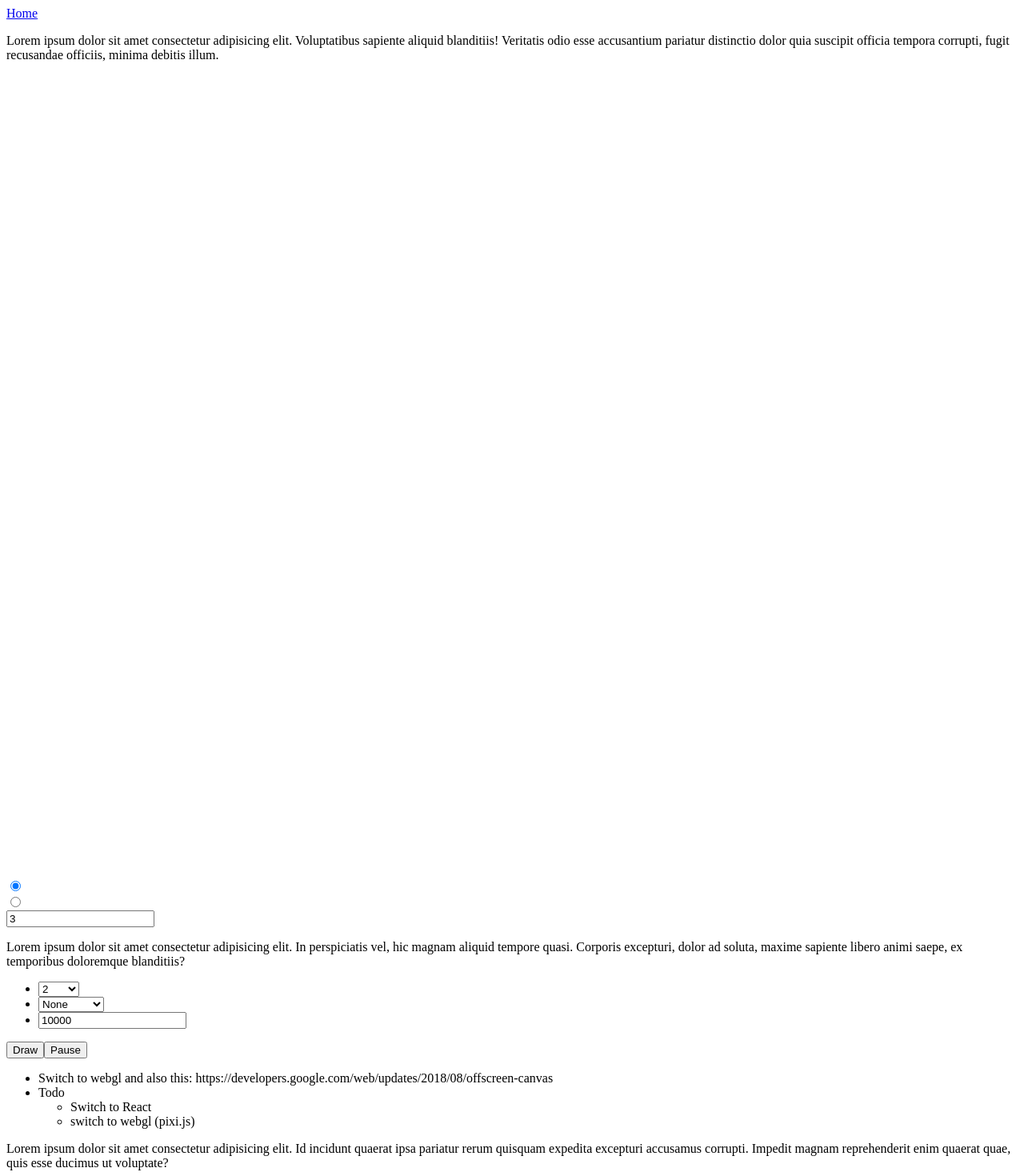
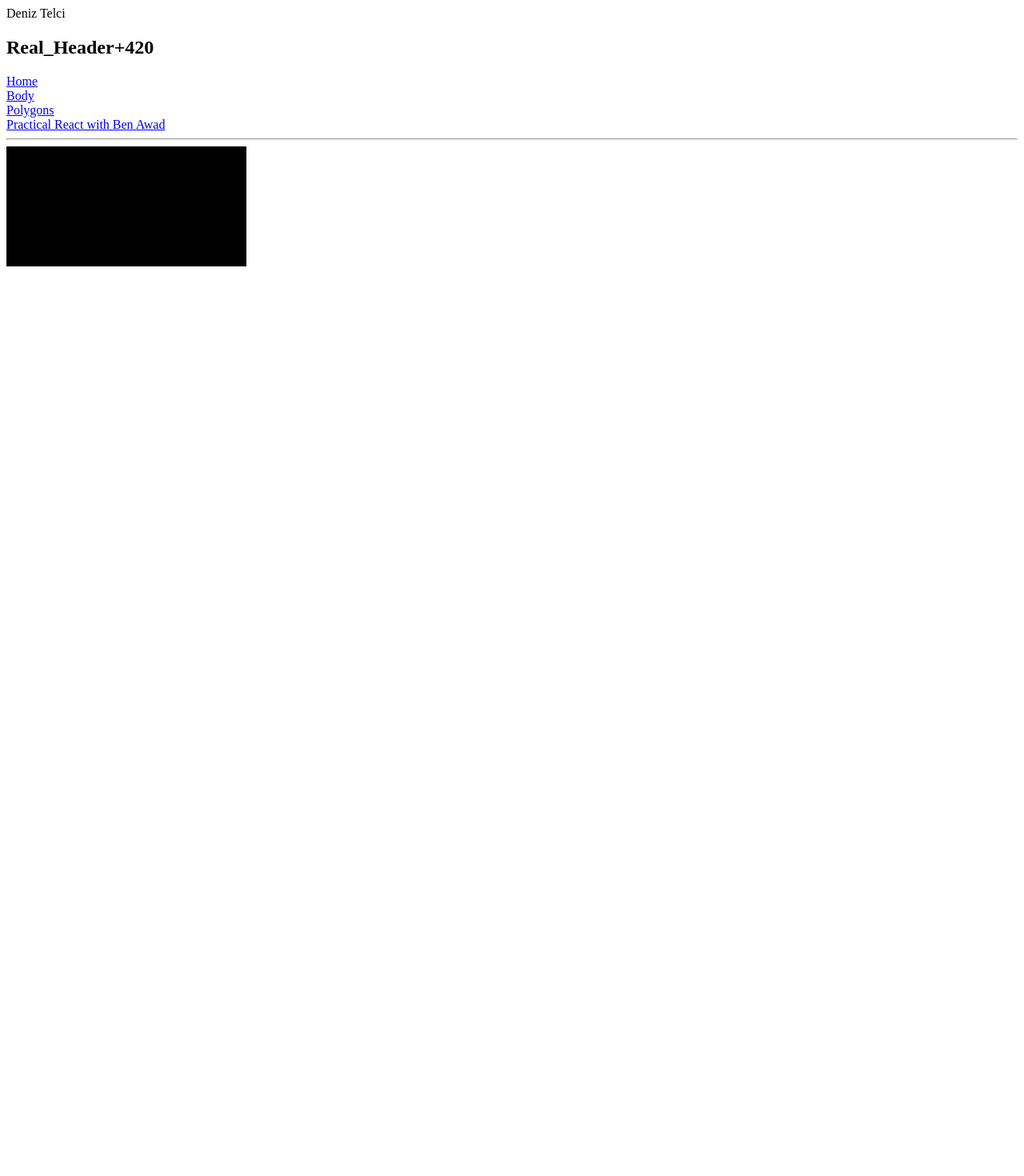
Before and after one commit to denizat/deniz.telci.org, a React app: page /polygons in a window 1280 px wide. Shown: the top 1470 px of the page at 80% size. After the commit the page ends 800 px from the top, so only its background shows below. Built offline with nearby package versions, Linux system fonts and the light colour scheme.

Commit message:
Everything better.

```diff
--- a/src/components/Body.tsx
+++ b/src/components/Body.tsx
@@ -1,10 +1,15 @@
 import React from "react";
 import { Link } from "react-router-dom";
+import "tailwindcss/tailwind.css"
 
 export default () => (
   <div>
     <h1>Welcome to my site</h1>
     <Link to="/">Home</Link>
+
+    <div className="bg-green-300">Heloooooooo
+    <div className="mix-blend-difference bg-white">Other thing</div>
+    </div>
 
     <p>
       Lorem ipsum, dolor sit amet consectetur adipisicing elit. Quidem ullam
--- a/src/components/Home.tsx
+++ b/src/components/Home.tsx
@@ -1,14 +1,15 @@
 import React from "react";
 import { Link } from "react-router-dom";
 import me from "../../media/pic.png";
+import transme from "../../media/transparent.png";
 import "tailwindcss/tailwind.css"
 import "./image.css"
 
 export default () => (
-  <div className="bg-gradient-to-bl via-transparent from-red-200 p-4   text-4xl">
+  <div className="items-center text-4xl ">
     <h1>Deniz Telci</h1>
-    <figure>
-      <img  className="image" src={me} title="Made by some gimp error, I think." />
+    <figure className="items-center">
+      <img  className="image self-center" src={transme} title="Made by some gimp error, I think." />
       <figcaption>"Very handsome" - My Mom</figcaption>
     </figure>
 
--- a/src/components/image.css
+++ b/src/components/image.css
@@ -1,3 +1,4 @@
 .image {
-    filter: invert(100%) blur(3px)
+    /* filter: invert(100%) blur(3px) */
+    background-color: transparent;
 }
--- a/src/components/polygons/index.tsx
+++ b/src/components/polygons/index.tsx
@@ -1,80 +1,22 @@
-import React from "react";
+import React, {useRef, useEffect} from "react";
 import { Link } from "react-router-dom";
+
+const Canvas = () => {
+  const canvasRef = useRef(null)
+
+  useEffect(() => {
+    const canvas = canvasRef.current
+    const context = canvas.getContext('2d')
+    //Our first draw
+    context.fillStyle = '#000000'
+    context.fillRect(0, 0, context.canvas.width, context.canvas.height)
+  }, [])
+
+  return <canvas ref={canvasRef} />
+}
 
 export default () => (
   <div>
-    <div>
-      <Link to="/">Home</Link>
-    </div>
-    <p>
-      Lorem ipsum dolor sit amet consectetur adipisicing elit. Voluptatibus
-      sapiente aliquid blanditiis! Veritatis odio esse accusantium pariatur
-      distinctio dolor quia suscipit officia tempora corrupti, fugit recusandae
-      officiis, minima debitis illum.
-    </p>
-    <canvas
-      id="poly"
-      width="1000"
-      height="1000"
-      //   class="center"
-      //   style="border: 1px solid #fff; background-color: #000"
-    ></canvas>
-    <form>
-      <input type="radio" id="chaos" name="method" value="chaos" checked />
-      <br />
-      <input type="radio" id="network" name="method" value="network" />
-      <br />
-    </form>
-    <input id="sides" type="number" value="3" />
-    <div>
-      <p>
-        Lorem ipsum dolor sit amet consectetur adipisicing elit. In perspiciatis
-        vel, hic magnam aliquid tempore quasi. Corporis excepturi, dolor ad
-        soluta, maxime sapiente libero animi saepe, ex temporibus doloremque
-        blanditiis?
-      </p>
-      <ul>
-        <li>
-          <select id="r" name="r">
-            <option value="2">2</option>
-            <option value="serp">Serp</option>
-          </select>
-          <div id="serpValue"></div>
-        </li>
-        <li>
-          <select id="technique" name="technique">
-            <option value="none">None</option>
-            <option value="notSame">Not Same</option>
-            <option value="notRight">Not Right</option>
-            <option value="notLeft">Not Left</option>
-          </select>
-        </li>
-        <li>
-          <input id="iterations" type="number" value="10000" />
-        </li>
-      </ul>
-      <button id="draw">Draw</button>
-      <button id="pause">Pause</button>
-    </div>
-
-    <ul>
-      <li>
-        Switch to webgl and also this:
-        https://developers.google.com/web/updates/2018/08/offscreen-canvas
-      </li>
-      <li>
-        Todo
-        <ul>
-          <li>Switch to React</li>
-          <li>switch to webgl (pixi.js)</li>
-        </ul>
-      </li>
-    </ul>
-    <p>
-      Lorem ipsum dolor sit amet consectetur adipisicing elit. Id incidunt
-      quaerat ipsa pariatur rerum quisquam expedita excepturi accusamus
-      corrupti. Impedit magnam reprehenderit enim quaerat quae, quis esse
-      ducimus ut voluptate?
-    </p>
+    <Canvas />
   </div>
 );
--- a/src/components/practicalReact/PracticalReact.tsx
+++ /dev/null
@@ -1,28 +0,0 @@
-import React from "react";
-import { Link, useRouteMatch, Switch, Route } from "react-router-dom";
-export default () => {
-  let match = useRouteMatch();
-  let base = match.url;
-  return (
-    <div>
-      <nav>
-        <Link to={match.url + "/state"}>State</Link>
-        <Link to={match.url + "/conditionalRendering"}>
-          Conditional Rendering
-        </Link>
-        <Link to={match.url + "/form"}>Form</Link>
-      </nav>
-      <Switch>
-        <Route path={base + "/state"}>
-          <p>INSTATE</p>
-        </Route>
-        <Route path={base + "/conditionalRendering"}>
-          <p>ConditionalRendering</p>
-        </Route>
-        <Route path={base + "/form"}>
-          <p>In form</p>
-        </Route>
-      </Switch>
-    </div>
-  );
-};
--- a/src/index.tsx
+++ b/src/index.tsx
@@ -7,23 +7,22 @@
 import Home from "./components/Home";
 import Polygons from "./components/polygons/index";
 import NavHeader from "./components/NavHeader";
-import PracticalReact from "./components/practicalReact/PracticalReact";
 
 const Loc = () => (
-<div>{(useLocation().pathname==="/")? <NavHeader />: <></>}</div>
+<div><NavHeader /></div>
 )
+
 
 class App extends React.Component {
   render() {
     return (
-      <div className="flex flex-col h-screen overflow-hidden bg-gray-900   text-blue-700 font-cm">
+      <div  className="bg-still-water  flex flex-col h-screen overflow-hidden   text-black font-cm">
+      <div className="backdrop-filter backdrop-grayscale  backdrop-blur-md backdrop-contrast-200">
+      <div className="text-6xl  p-10">Deniz Telci</div>
+
       <Router >
         <Loc />
-
         <Switch>
-          <Route path="/practical_react_with_ben_awad">
-            <PracticalReact />
-          </Route>
           <Route path="/polygons">
             <Polygons />
           </Route>
@@ -35,6 +34,7 @@
           </Route>
         </Switch>
       </Router>
+      </div>
 </div>
     );
   }
```
Also changed, not shown: tailwind.config.js (+6 -2 lines), media/still-water.jpg (added), media/transparent.png (added), src/components/practicalReact/state.tsx (deleted).
